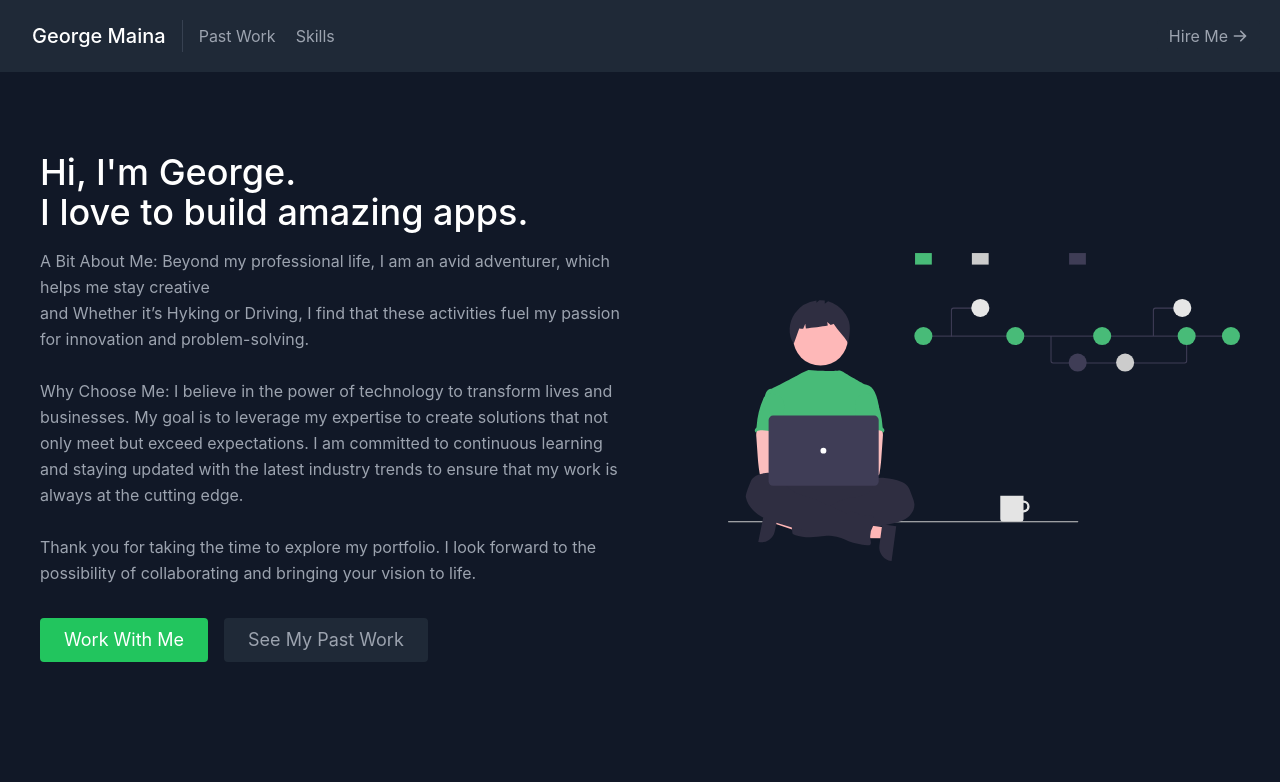
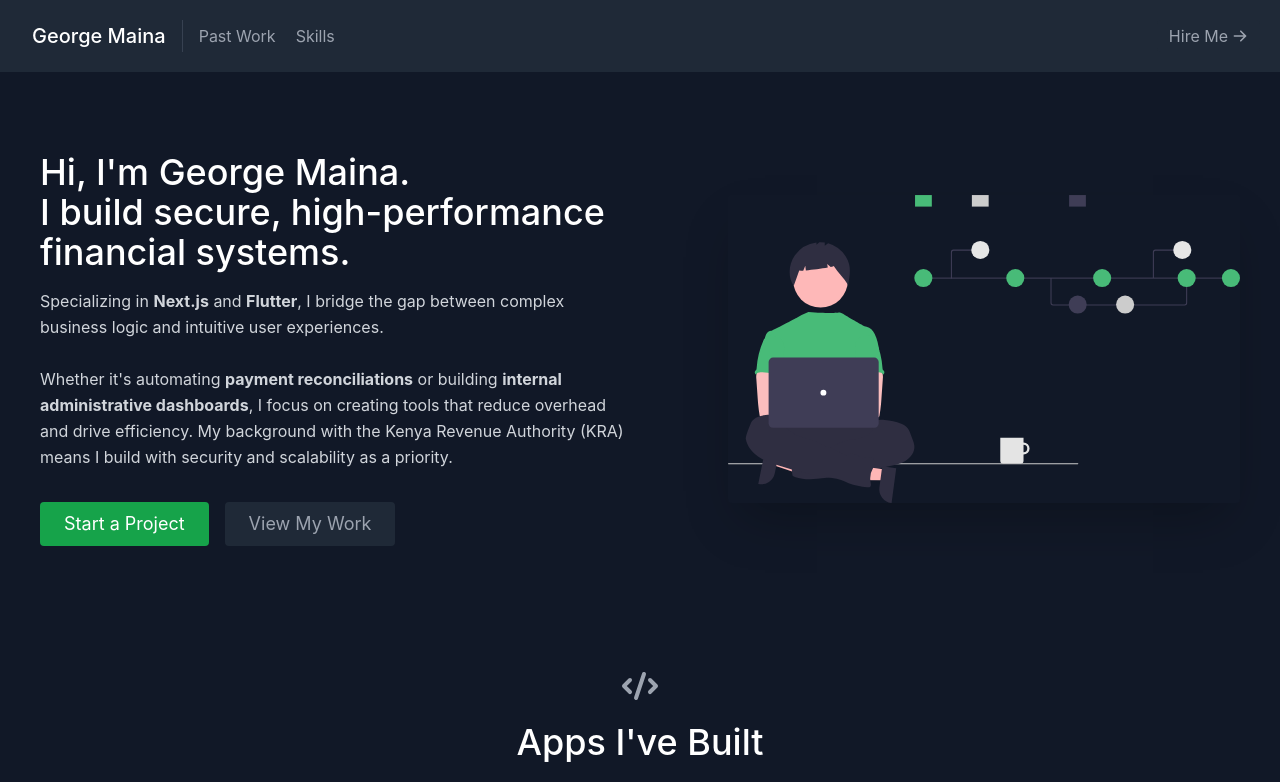
Before and after one commit to georgemathenge/my-portfolio, a React (Create React App) app: page / in a window 1280 px wide. Shown: the top 782 px of the page. Built offline with nearby package versions, Linux system fonts and the light colour scheme.

Commit message:
Revise About section with new details and links
Updated personal introduction and project focus in the About section.

```diff
--- a/src/components/About.jsx
+++ b/src/components/About.jsx
@@ -2,38 +2,36 @@ import React from 'react'
 
 const About = () => {
   return (
-  <section id="about">
+    <section id="about">
       <div className="container mx-auto flex px-10 py-20 md:flex-row flex-col items-center">
         <div className="lg:flex-grow md:w-1/2 lg:pr-24 md:pr-16 flex flex-col md:items-start md:text-left mb-16 md:mb-0 items-center text-center">
           <h1 className="title-font sm:text-4xl text-3xl mb-4 font-medium text-white">
-            Hi, I'm George.
-            <br className="hidden lg:inline-block" />I love to build amazing
-            apps.
+            Hi, I'm George Maina.
+            <br className="hidden lg:inline-block" />
+            I build secure, high-performance financial systems.
           </h1>
-          <p className="mb-8 leading-relaxed">
-            A Bit About Me: Beyond my professional life, I am an avid adventurer, which helps me stay creative <br /> and Whether it’s Hyking or Driving, I find that these activities fuel my passion for innovation and problem-solving.
-
-<br /> <br /> Why Choose Me: I believe in the power of technology to transform lives and businesses. My goal is to leverage my expertise to create solutions that not only meet but exceed expectations. I am committed to continuous learning and staying updated with the latest industry trends to ensure that my work is always at the cutting edge.
-
-<br /> <br /> Thank you for taking the time to explore my portfolio. I look forward to the possibility of collaborating and bringing your vision to life.
+          <p className="mb-8 leading-relaxed text-gray-300">
+            Specializing in <strong>Next.js</strong> and <strong>Flutter</strong>, I bridge the gap between complex business logic and intuitive user experiences.
+            <br /><br />
+            Whether it's automating <strong>payment reconciliations</strong> or building <strong>internal administrative dashboards</strong>, I focus on creating tools that reduce overhead and drive efficiency. My background with the Kenya Revenue Authority (KRA) means I build with security and scalability as a priority.
           </p>
           <div className="flex justify-center">
             <a
               href="#contact"
-              className="inline-flex text-white bg-green-500 border-0 py-2 px-6 focus:outline-none hover:bg-green-600 rounded text-lg">
-              Work With Me
+              className="inline-flex text-white bg-green-600 border-0 py-2 px-6 focus:outline-none hover:bg-green-500 rounded text-lg transition duration-300">
+              Start a Project
             </a>
             <a
               href="#projects"
-              className="ml-4 inline-flex text-gray-400 bg-gray-800 border-0 py-2 px-6 focus:outline-none hover:bg-gray-700 hover:text-white rounded text-lg">
-              See My Past Work
+              className="ml-4 inline-flex text-gray-400 bg-gray-800 border-0 py-2 px-6 focus:outline-none hover:bg-gray-700 hover:text-white rounded text-lg transition duration-300">
+              View My Work
             </a>
           </div>
         </div>
         <div className="lg:max-w-lg lg:w-full md:w-1/2 w-5/6">
           <img
-            className="object-cover object-center rounded"
-            alt="hero"
+            className="object-cover object-center rounded shadow-2xl"
+            alt="Software Solutions"
             src="./coding.svg"
           />
         </div>
```
